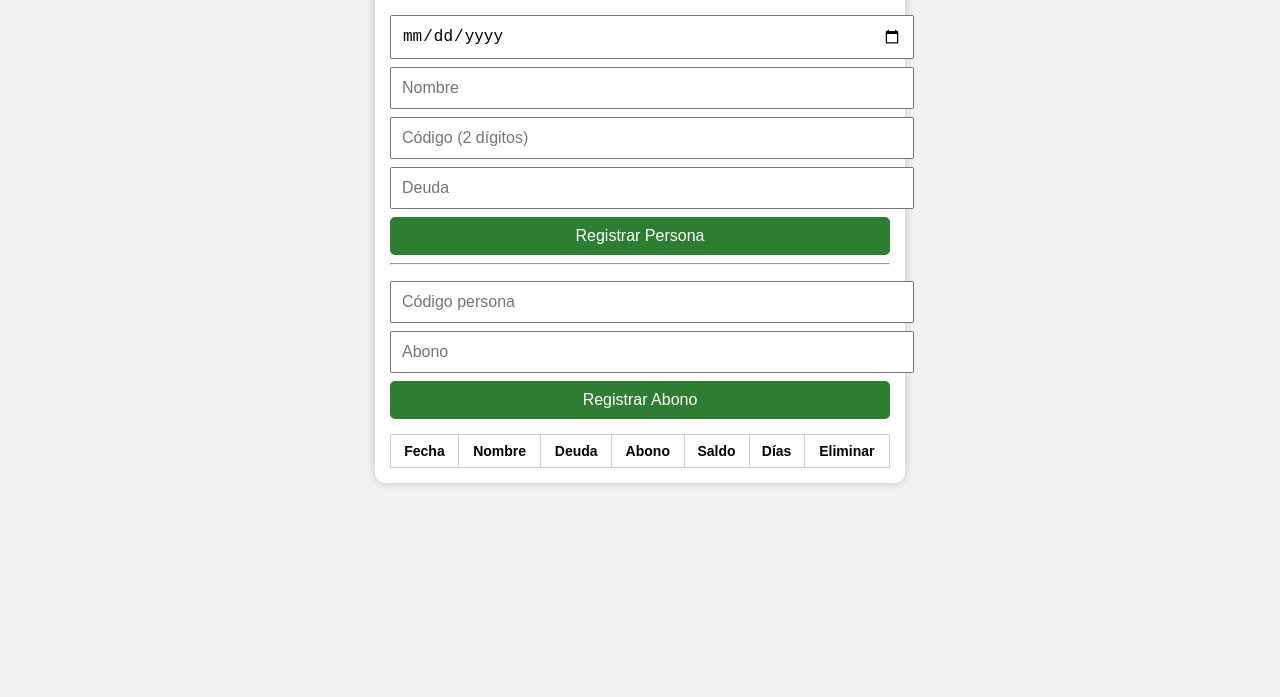
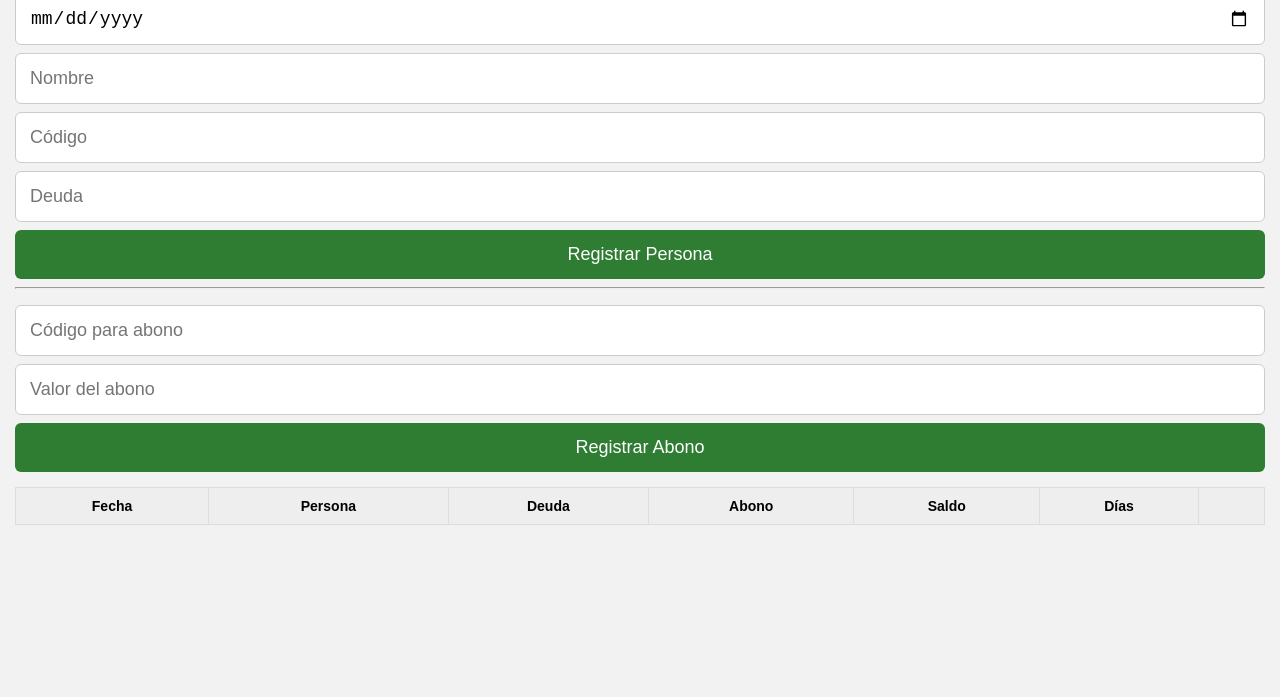
Before and after one commit to pedrol123rm-maker/CUENTAS, a plain HTML site: page index.html in a window 1280 px wide. Shown: the part 103-800 px from the top of the page. Drawn offline with Linux system fonts and the light colour scheme.

Commit message:
Update index.html

```diff
--- a/index.html
+++ b/index.html
@@ -1,102 +1,122 @@
 <!DOCTYPE html>
-<html>
+<html lang="es">
 <head>
+
 <meta charset="UTF-8">
-<meta name="viewport" content="width=device-width, initial-scale=1.0">
+<meta name="viewport" content="width=device-width, initial-scale=1">
+
 <title>Cuentas Pendientes</title>
 
 <style>
 
+*{
+box-sizing:border-box;
+}
+
 body{
-font-family: Arial;
+font-family:Arial;
 margin:0;
+background:#f2f2f2;
+}
+
+.app{
+width:100%;
+max-width:100%;
 padding:15px;
-background:#f2f2f2;
 }
 
 h1{
 text-align:center;
-}
-
-.container{
-max-width:500px;
-margin:auto;
-background:white;
-padding:15px;
-border-radius:10px;
-box-shadow:0px 0px 10px rgba(0,0,0,0.2);
+margin-bottom:15px;
 }
 
 input,button{
 width:100%;
-padding:10px;
+padding:14px;
 margin-top:8px;
-font-size:16px;
+font-size:18px;
+border-radius:6px;
+border:1px solid #ccc;
 }
 
 button{
 background:#2e7d32;
 color:white;
 border:none;
-border-radius:5px;
 }
 
-button:hover{
+button:active{
 background:#1b5e20;
+}
+
+.tabla-container{
+overflow-x:auto;
+margin-top:15px;
 }
 
 table{
 width:100%;
-margin-top:15px;
 border-collapse:collapse;
+background:white;
 }
 
 th,td{
-border:1px solid #ccc;
-padding:8px;
+border:1px solid #ddd;
+padding:10px;
+font-size:14px;
 text-align:center;
-font-size:14px;
+}
+
+th{
+background:#eeeeee;
 }
 
 .eliminar{
 background:red;
+padding:6px;
+font-size:14px;
 }
 
 </style>
+
 </head>
 
 <body>
 
-<div class="container">
+<div class="app">
 
 <h1>Cuentas Pendientes</h1>
 
 <input type="date" id="fecha">
 <input type="text" id="nombre" placeholder="Nombre">
-<input type="text" id="codigo" placeholder="Código (2 dígitos)">
+<input type="text" id="codigo" placeholder="Código">
 <input type="number" id="deuda" placeholder="Deuda">
 
 <button onclick="registrar()">Registrar Persona</button>
 
 <hr>
 
-<input type="text" id="codigoAbono" placeholder="Código persona">
-<input type="number" id="abono" placeholder="Abono">
+<input type="text" id="codigoAbono" placeholder="Código para abono">
+<input type="number" id="abono" placeholder="Valor del abono">
 
 <button onclick="abonar()">Registrar Abono</button>
+
+<div class="tabla-container">
 
 <table>
 
 <thead>
+
 <tr>
 <th>Fecha</th>
-<th>Nombre</th>
+<th>Persona</th>
 <th>Deuda</th>
 <th>Abono</th>
 <th>Saldo</th>
 <th>Días</th>
-<th>Eliminar</th>
+<th></th>
 </tr>
+
 </thead>
 
 <tbody id="tabla"></tbody>
@@ -105,12 +125,14 @@ background:red;
 
 </div>
 
+</div>
+
 <script>
 
 let personas = JSON.parse(localStorage.getItem("personas")) || [];
 
 function guardar(){
-localStorage.setItem("personas", JSON.stringify(personas));
+localStorage.setItem("personas",JSON.stringify(personas));
 }
 
 function formato(n){
@@ -122,9 +144,9 @@ function dias(fecha){
 let inicio = new Date(fecha);
 let hoy = new Date();
 
-let diferencia = hoy - inicio;
+let diff = hoy - inicio;
 
-return Math.floor(diferencia/(1000*60*60*24));
+return Math.floor(diff/(1000*60*60*24));
 
 }
 
@@ -136,20 +158,16 @@ let codigo = document.getElementById("codigo").value;
 let deuda = Number(document.getElementById("deuda").value);
 
 if(!fecha || !nombre || !codigo || !deuda){
-
-alert("Complete los datos");
+alert("Completa los datos");
 return;
-
 }
 
 personas.push({
-
 fecha,
 nombre,
 codigo,
 deuda,
 abono:0
-
 });
 
 guardar();
@@ -160,29 +178,27 @@ mostrar();
 function abonar(){
 
 let codigo = document.getElementById("codigoAbono").value;
-let abono = Number(document.getElementById("abono").value);
+let valor = Number(document.getElementById("abono").value);
 
-let persona = personas.find(p => p.codigo == codigo);
+let persona = personas.find(p=>p.codigo==codigo);
 
 if(!persona){
-
 alert("Código no encontrado");
 return;
-
 }
 
-persona.abono += abono;
+persona.abono += valor;
 
 guardar();
 mostrar();
 
 }
 
-function eliminar(index){
+function eliminar(i){
 
-if(confirm("Eliminar esta persona?")){
+if(confirm("Eliminar persona?")){
 
-personas.splice(index,1);
+personas.splice(i,1);
 
 guardar();
 mostrar();
@@ -202,25 +218,17 @@ personas.forEach((p,i)=>{
 let saldo = p.deuda - p.abono;
 
 tabla.innerHTML += `
-
 <tr>
 
 <td>${p.fecha}</td>
-
 <td>${p.nombre} (${p.codigo})</td>
-
 <td>$${formato(p.deuda)}</td>
-
 <td>$${formato(p.abono)}</td>
-
 <td>$${formato(saldo)}</td>
-
 <td>${dias(p.fecha)}</td>
-
 <td><button class="eliminar" onclick="eliminar(${i})">X</button></td>
 
 </tr>
-
 `;
 
 });
```
